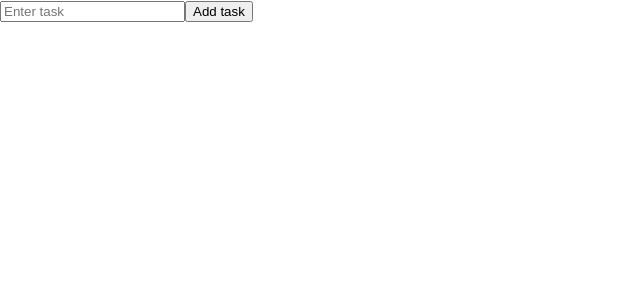
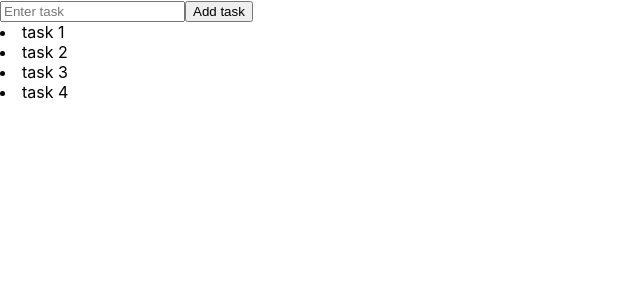
Before and after one commit to abhisheksaxena1998/reactToDoApplication, a React (Create React App) app: page / in a window 1280 px wide. Shown: the top 300 px of the page, without its empty margins (0-640 px from the left). Built offline with nearby package versions, Linux system fonts and the light colour scheme.

Commit message:
tasks rendered

```diff
--- a/src/App.js
+++ b/src/App.js
@@ -13,10 +13,15 @@ class App extends Component {
       { id: 4, value: 'task 4' },
     ],
   }
+
   render() {
     console.log(this.state.counters)
+    const listItems = this.state.counters.map((d) => <li key={d.id}>{d.value}</li>);
     return ( <React.Fragment>
       <Form />
+      <div>
+      {listItems }
+      </div>
       </React.Fragment> );
   }
 }
```
Also changed, not shown: 1 other file (tests, documents, lock files or other folders).
